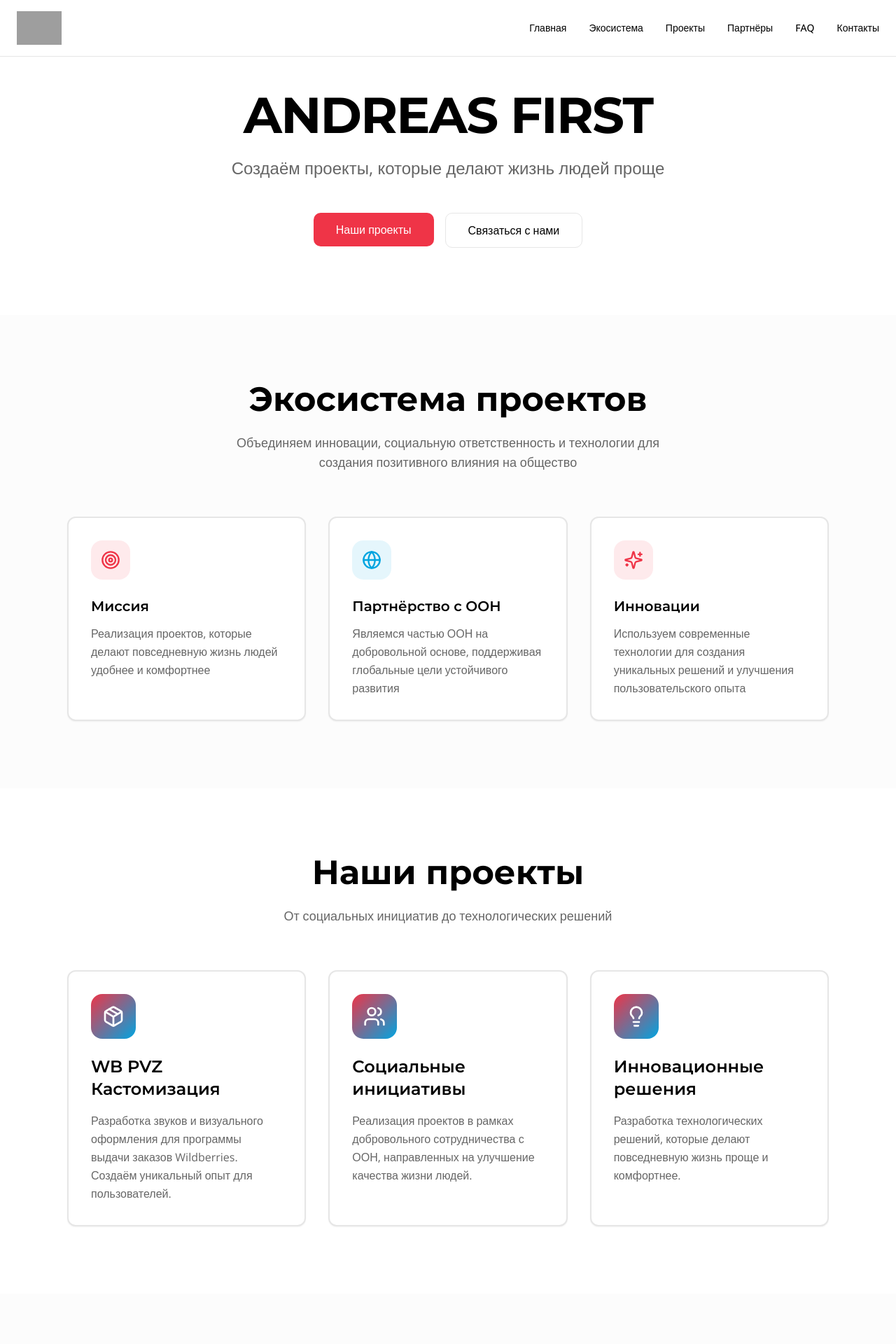
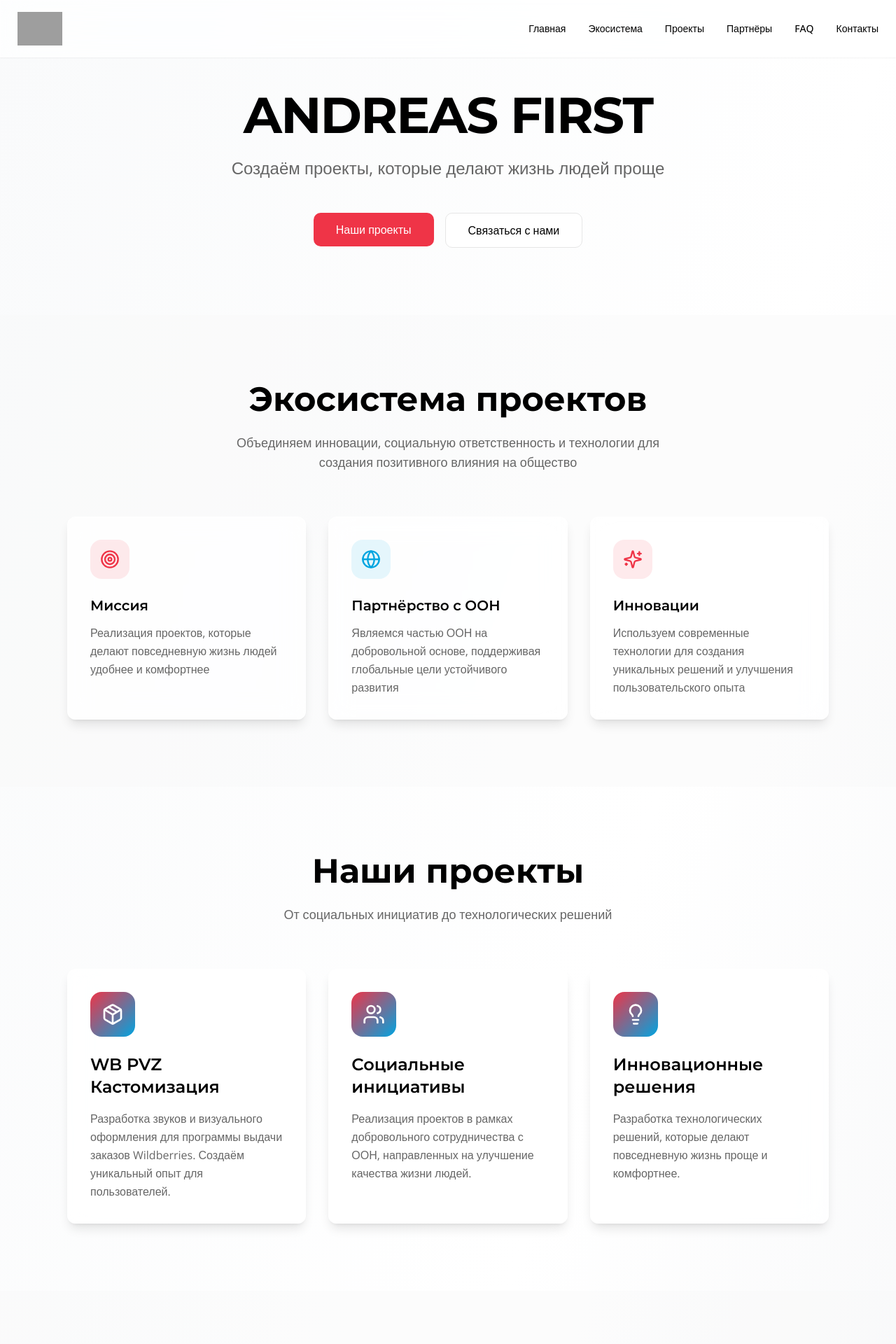
Before and after one commit to pr-poehali-dev/first-ecosystem-site, a React (Vite) app: page / in a window 1280 px wide. Shown: the top 1920 px of the page at 70% size. Built offline with nearby package versions, Linux system fonts and the light colour scheme; grey boxes are pictures that could not be loaded.

Commit message:
feat: добавить дизайн Liquid Glass

```diff
--- a/src/index.css
+++ b/src/index.css
@@ -111,3 +111,38 @@
     font-family: "Montserrat", sans-serif;
   }
 }
+
+@layer utilities {
+  .glass {
+    background: rgba(255, 255, 255, 0.7);
+    backdrop-filter: blur(20px) saturate(180%);
+    -webkit-backdrop-filter: blur(20px) saturate(180%);
+    border: 1px solid rgba(255, 255, 255, 0.3);
+  }
+
+  .glass-dark {
+    background: rgba(0, 0, 0, 0.3);
+    backdrop-filter: blur(20px) saturate(180%);
+    -webkit-backdrop-filter: blur(20px) saturate(180%);
+    border: 1px solid rgba(255, 255, 255, 0.1);
+  }
+
+  .glass-card {
+    background: rgba(255, 255, 255, 0.8);
+    backdrop-filter: blur(16px) saturate(160%);
+    -webkit-backdrop-filter: blur(16px) saturate(160%);
+    border: 1px solid rgba(255, 255, 255, 0.4);
+  }
+
+  .glass-hover {
+    transition: all 0.3s cubic-bezier(0.4, 0, 0.2, 1);
+  }
+
+  .glass-hover:hover {
+    background: rgba(255, 255, 255, 0.9);
+    backdrop-filter: blur(24px) saturate(200%);
+    -webkit-backdrop-filter: blur(24px) saturate(200%);
+    transform: translateY(-2px);
+    box-shadow: 0 20px 40px -10px rgba(0, 0, 0, 0.1);
+  }
+}
--- a/src/pages/Index.tsx
+++ b/src/pages/Index.tsx
@@ -50,8 +50,8 @@ const Index = () => {
   ];
 
   return (
-    <div className="min-h-screen bg-white">
-      <nav className="fixed top-0 left-0 right-0 bg-white/95 backdrop-blur-sm border-b border-border z-50">
+    <div className="min-h-screen bg-gradient-to-br from-gray-50 via-white to-gray-100">
+      <nav className="fixed top-0 left-0 right-0 glass border-b border-white/30 z-50 shadow-sm">
         <div className="container mx-auto px-6 py-4">
           <div className="flex items-center justify-between">
             <div className="flex items-center gap-3">
@@ -122,7 +122,7 @@ const Index = () => {
             </p>
           </div>
           <div className="grid md:grid-cols-3 gap-8">
-            <Card className="p-8 hover:shadow-lg transition-all duration-300 animate-scale-in border-2">
+            <Card className="p-8 glass-card glass-hover animate-scale-in shadow-lg">
               <div className="w-14 h-14 bg-primary/10 rounded-2xl flex items-center justify-center mb-6">
                 <Icon name="Target" className="text-primary" size={28} />
               </div>
@@ -131,7 +131,7 @@ const Index = () => {
                 Реализация проектов, которые делают повседневную жизнь людей удобнее и комфортнее
               </p>
             </Card>
-            <Card className="p-8 hover:shadow-lg transition-all duration-300 animate-scale-in border-2" style={{ animationDelay: '0.1s' }}>
+            <Card className="p-8 glass-card glass-hover animate-scale-in shadow-lg" style={{ animationDelay: '0.1s' }}>
               <div className="w-14 h-14 bg-secondary/10 rounded-2xl flex items-center justify-center mb-6">
                 <Icon name="Globe" className="text-secondary" size={28} />
               </div>
@@ -140,7 +140,7 @@ const Index = () => {
                 Являемся частью ООН на добровольной основе, поддерживая глобальные цели устойчивого развития
               </p>
             </Card>
-            <Card className="p-8 hover:shadow-lg transition-all duration-300 animate-scale-in border-2" style={{ animationDelay: '0.2s' }}>
+            <Card className="p-8 glass-card glass-hover animate-scale-in shadow-lg" style={{ animationDelay: '0.2s' }}>
               <div className="w-14 h-14 bg-primary/10 rounded-2xl flex items-center justify-center mb-6">
                 <Icon name="Sparkles" className="text-primary" size={28} />
               </div>
@@ -165,7 +165,7 @@ const Index = () => {
             {projects.map((project, index) => (
               <Card
                 key={index}
-                className="p-8 hover:shadow-xl transition-all duration-300 hover:-translate-y-1 border-2"
+                className="p-8 glass-card glass-hover shadow-lg"
               >
                 <div className="w-16 h-16 bg-gradient-to-br from-primary to-secondary rounded-2xl flex items-center justify-center mb-6">
                   <Icon name={project.icon as any} className="text-white" size={32} />
@@ -189,7 +189,7 @@ const Index = () => {
             </p>
           </div>
           <div className="flex flex-col items-center gap-12">
-            <Card className="p-12 w-full max-w-md text-center border-2">
+            <Card className="p-12 w-full max-w-md text-center glass-card shadow-xl">
               <div className="w-24 h-24 bg-blue-50 rounded-full flex items-center justify-center mx-auto mb-6">
                 <Icon name="Earth" className="text-blue-600" size={48} />
               </div>
@@ -198,7 +198,7 @@ const Index = () => {
                 Добровольное партнёрство в рамках программ устойчивого развития
               </p>
             </Card>
-            <Card className="p-12 w-full max-w-md text-center border-2">
+            <Card className="p-12 w-full max-w-md text-center glass-card shadow-xl">
               <div className="w-24 h-24 bg-purple-50 rounded-full flex items-center justify-center mx-auto mb-6">
                 <Icon name="Package" className="text-purple-600" size={48} />
               </div>
@@ -224,7 +224,7 @@ const Index = () => {
               <AccordionItem
                 key={index}
                 value={`item-${index}`}
-                className="border-2 rounded-xl px-6 bg-white"
+                className="glass-card rounded-xl px-6 shadow-md"
               >
                 <AccordionTrigger className="text-lg font-semibold hover:no-underline py-6">
                   {item.question}
@@ -246,7 +246,7 @@ const Index = () => {
               Готовы присоединиться к нашим проектам или узнать больше? Мы всегда открыты для диалога
             </p>
             <div className="flex flex-col sm:flex-row gap-6 justify-center items-center">
-              <Card className="p-6 flex items-center gap-4 border-2 hover:shadow-lg transition-all">
+              <Card className="p-6 flex items-center gap-4 glass-card glass-hover shadow-lg">
                 <div className="w-12 h-12 bg-primary/10 rounded-xl flex items-center justify-center">
                   <Icon name="Mail" className="text-primary" size={24} />
                 </div>
@@ -255,7 +255,7 @@ const Index = () => {
                   <p className="font-semibold">hello@first-ecosystem.org</p>
                 </div>
               </Card>
-              <Card className="p-6 flex items-center gap-4 border-2 hover:shadow-lg transition-all">
+              <Card className="p-6 flex items-center gap-4 glass-card glass-hover shadow-lg">
                 <div className="w-12 h-12 bg-secondary/10 rounded-xl flex items-center justify-center">
                   <Icon name="Phone" className="text-secondary" size={24} />
                 </div>
```
